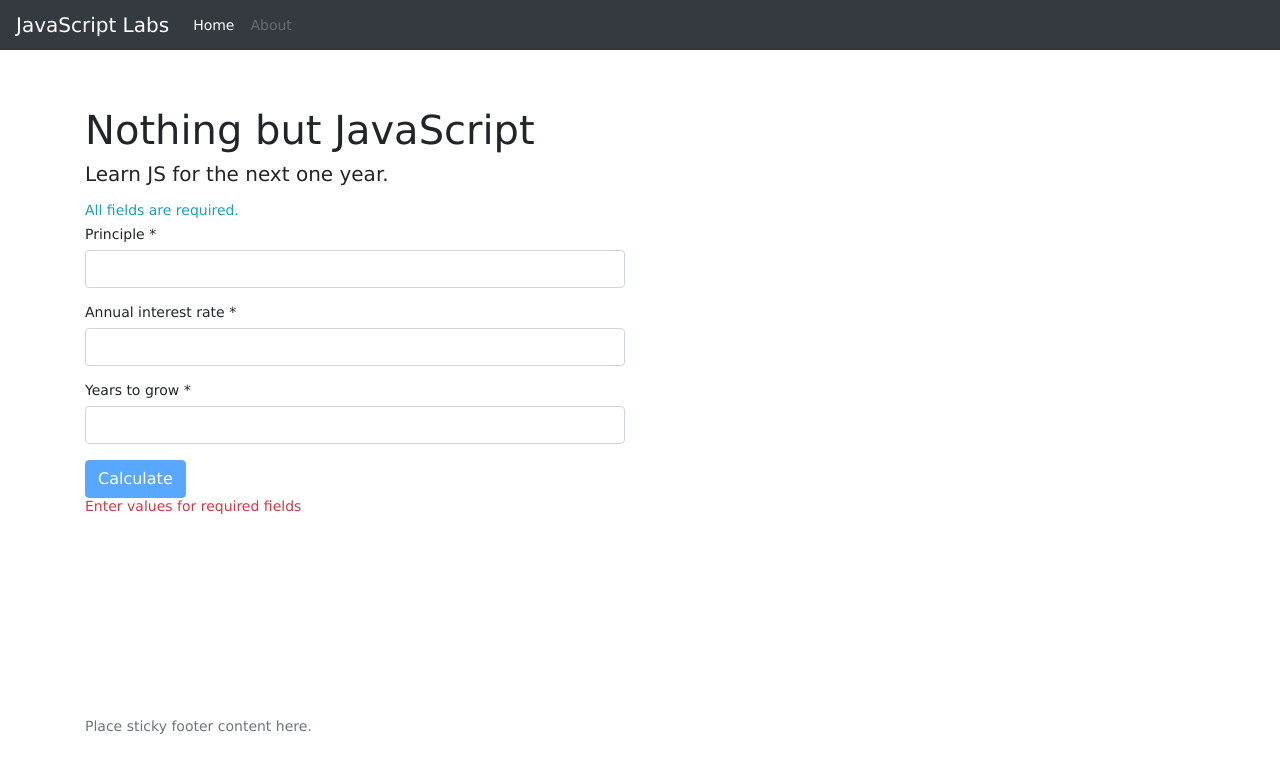
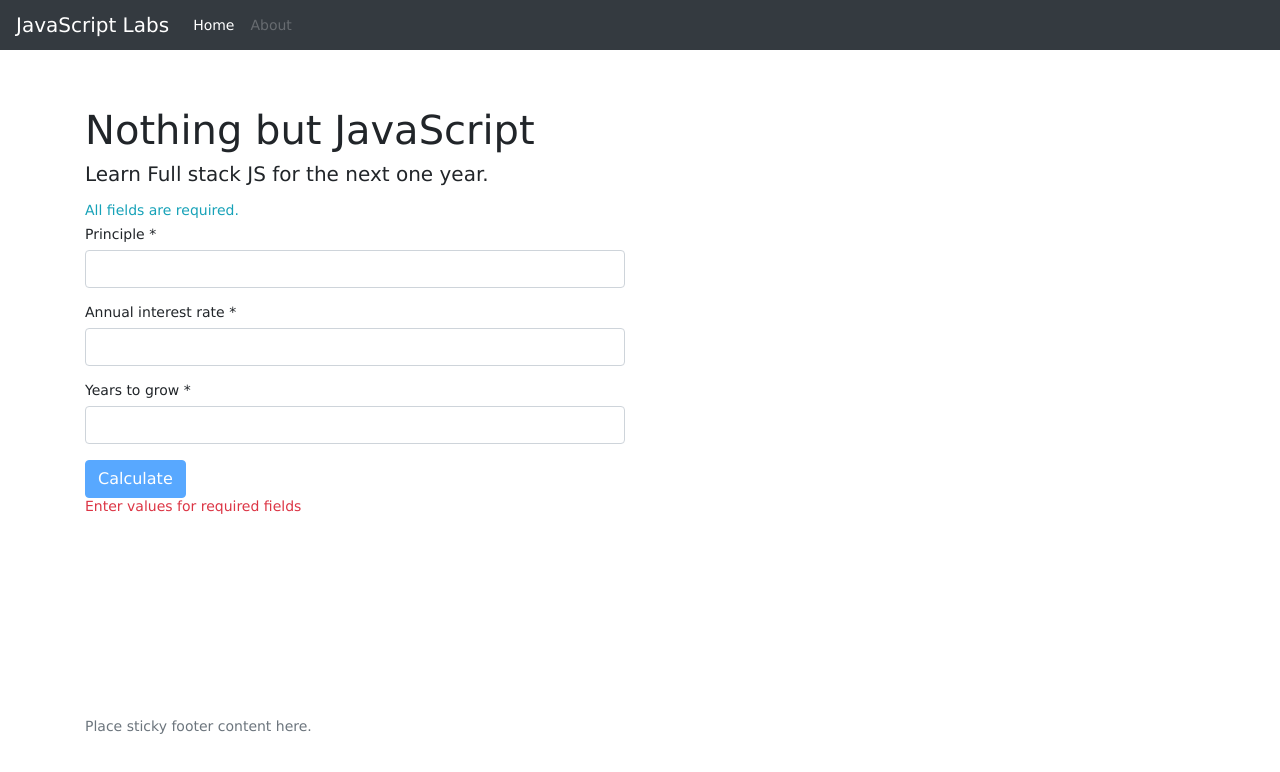
Before and after one commit to kumanan12/full-stack-js, a website: page public/index.html in a window 1280 px wide. Drawn offline with nearby package versions, Linux system fonts and the light colour scheme.

Commit message:
testing github actions

```diff
--- a/public/index.html
+++ b/public/index.html
@@ -50,7 +50,7 @@
     <main role="main" class="flex-shrink-0">
         <div class="container py-2">
             <h1 class="mt-5">Nothing but JavaScript</h1>
-            <p class="lead">Learn JS for the next one year. </p>
+            <p class="lead">Learn Full stack JS for the next one year. </p>
               <div class="row">
                   <div class="col-6">
                     <form action="" method="POST" >
```
